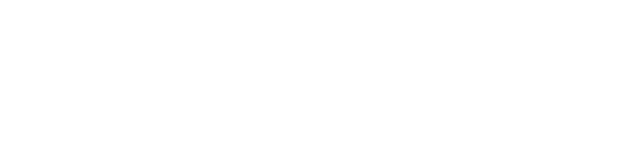
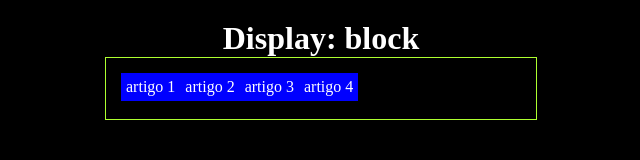
Before and after one commit to FernandoSouza7/learning-about-flexbox, a plain HTML site: page index.html in a window 1280 px wide. Shown: the whole page, without its empty margins (319-959 px from the left). Drawn offline with Linux system fonts and the light colour scheme.

Commit message:
Fist steps

```diff
--- a/css/style.css
+++ b/css/style.css
@@ -0,0 +1,24 @@
+body {
+    font-size: 1.em;
+    background-color: black;
+    color: white;
+}
+
+.container {
+    display: flex;
+    max-width: 400px;
+    margin: 0 auto;
+    border: 1px solid greenyellow;
+    padding: 15px;
+}
+
+h1 {
+    text-align: center;
+    margin: 20px 0 0 0;
+}
+
+.item {
+    background: blue;
+    margin-bottom: 3px;
+    padding: 5px;
+}
--- a/index.html
+++ b/index.html
@@ -8,6 +8,12 @@
     <link rel="stylesheet" href="/css/style.css">
 </head>
 <body>
-
+    <h1>Display: block</h1>
+    <section class="container">
+        <div class="item">artigo 1</div>
+        <div class="item">artigo 2</div>
+        <div class="item">artigo 3</div>
+        <div class="item">artigo 4</div>
+    </section>
 </body>
 </html>
```
